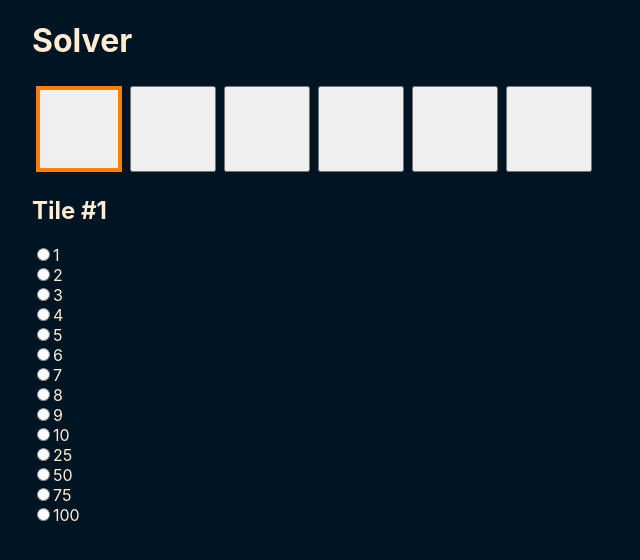
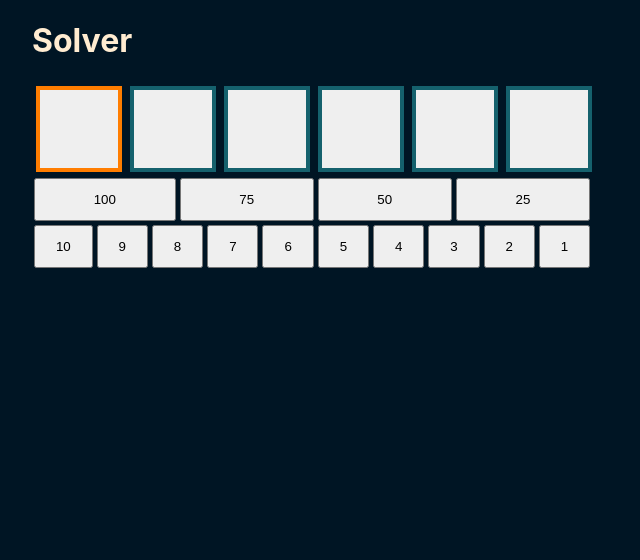
Before and after one commit to jeffs/countdown, a React (Create React App) app: page / in a window 1280 px wide. Shown: the top 560 px of the page, without its empty margins (0-640 px from the left). Built offline with nearby package versions, Linux system fonts and the light colour scheme.

Commit message:
Use buttons to choose values and auto-advance

```diff
--- a/src/Solver.css
+++ b/src/Solver.css
@@ -1,10 +1,18 @@
 :root {
   --solver-place-size: 86px;
+  --solver-place-gap: 4px;
 }
 
-.solver__dialog {
+.solver__chooser_row {
   display: flex;
-  flex-direction: column;
+  flex-wrap: wrap;
+  max-width: calc((var(--solver-place-size) + 8px) * 6 - 4px);
+}
+
+.solver__chooser_value {
+  flex-grow: 1;
+  height: calc(var(--solver-place-size) / 2);
+  margin: calc(var(--solver-place-gap) / 2);
 }
 
 .solver__board {
@@ -17,10 +25,11 @@
   font-size: 20px;
   font-weight: bold;
   height: var(--solver-place-size);
-  margin: 4px;
+  margin: var(--solver-place-gap);
   width: var(--solver-place-size);
+  border: 4px solid var(--ming);
 }
 
 .solver__place--current {
-  border: 4px solid var(--amber-sae-ece);
+  border-color: var(--amber-sae-ece);
 }
--- a/src/Solver.tsx
+++ b/src/Solver.tsx
@@ -4,35 +4,40 @@ import "./Solver.css";
 
 const PLACE_COUNT: number = 6;
 
-const NUMBERS: Array<number> = [1, 2, 3, 4, 5, 6, 7, 8, 9, 10, 25, 50, 75, 100];
+//const NUMBERS: Array<number> = [1, 2, 3, 4, 5, 6, 7, 8, 9, 10, 25, 50, 75, 100];
+const BIG_NUMBERS: Array<number> = [100, 75, 50, 25];
+const LITTLE_NUMBERS: Array<number> = [10, 9, 8, 7, 6, 5, 4, 3, 2, 1];
 
-interface DialogProps {
+interface ChooserProps {
   onChange: (value: number) => void;
-  placeId: number;
-  value?: number;
 }
 
-function Dialog(props: DialogProps) {
-  function handleChange(event: ChangeEvent<HTMLInputElement>) {
-    props.onChange(Number(event.target.value));
-  }
-
+function Chooser(props: ChooserProps) {
   return (
-    <div className="solver__dialog">
-      <h2>Tile #{props.placeId + 1}</h2>
-      {NUMBERS.map((value, index) => (
-        <label key={index}>
-          <input
-            checked={value === props.value}
-            name="number"
-            value={value}
-            onChange={handleChange}
-            type="radio"
-          />
-          {value}
-        </label>
-      ))}
-    </div>
+    <>
+      <div className="solver__chooser_row">
+        {BIG_NUMBERS.map((value, index) => (
+          <button
+            className="solver__chooser_value"
+            key={index}
+            onClick={() => props.onChange(value)}
+          >
+            {value}
+          </button>
+        ))}
+      </div>
+      <div className="solver__chooser_row">
+        {LITTLE_NUMBERS.map((value, index) => (
+          <button
+            className="solver__chooser_value"
+            key={index}
+            onClick={() => props.onChange(value)}
+          >
+            {value}
+          </button>
+        ))}
+      </div>
+    </>
   );
 }
 
@@ -88,6 +93,7 @@ export default function Solver() {
   function handleChange(value: number) {
     const newValues = [...values];
     newValues[placeId] = value;
+    setPlaceId((placeId + 1) % PLACE_COUNT);
     setValues(newValues);
   }
 
@@ -95,11 +101,7 @@ export default function Solver() {
     <>
       <h1>Solver</h1>
       <Board onClick={setPlaceId} placeId={placeId} values={values} />
-      <Dialog
-        onChange={handleChange}
-        placeId={placeId}
-        value={values[placeId]}
-      />
+      <Chooser onChange={handleChange} />
     </>
   );
 }
```
